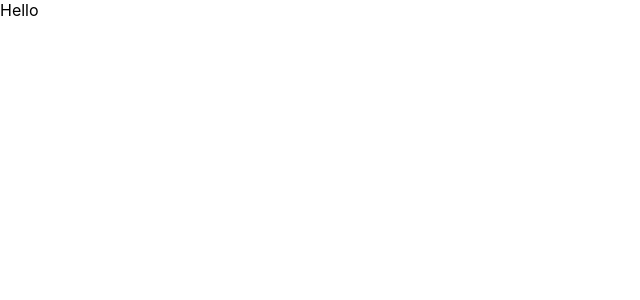
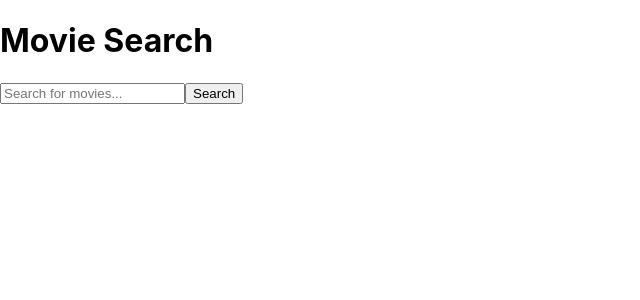
Before and after one commit to MiriamBin/Movie-Store-React-Spring-ex4, a React (Create React App) app in the folder movie-app/: page / in a window 1280 px wide. Shown: the top 300 px of the page, without its empty margins (0-640 px from the left). Built offline with nearby package versions, Linux system fonts and the light colour scheme.

Commit message:
fetch to TMDB

```diff
--- a/movie-app/src/App.js
+++ b/movie-app/src/App.js
@@ -1,11 +1,14 @@
+
 import React from 'react';
+import SearchPage from "./components/SearchPage";
+
 
 const App = () => {
-    return (
-        <div>
-Hello
-        </div>
-    );
+
+    return(
+        <SearchPage/>
+        );
+
 };
 
 export default App;
--- /dev/null
+++ b/movie-app/src/components/SearchPage.js
@@ -0,0 +1,41 @@
+import { useState } from "react";
+
+function SearchPage() {
+    const [searchQuery, setSearchQuery] = useState("");
+    const [movies, setMovies] = useState([]);
+
+    const API_KEY = "78d0428861881a4570bce56c00beab85";
+
+    const handleSubmit = async (event) => {
+        event.preventDefault();
+
+        fetch(
+            `https://api.themoviedb.org/3/search/movie?api_key=${API_KEY}&query=${searchQuery}&include_video=false`
+        )
+            .then((response) => response.json())
+            .then((response) => setMovies(response.results))
+            .catch((err) => console.error(err));
+    };
+
+    return (
+        <div>
+            <h1>Movie Search</h1>
+            <form onSubmit={handleSubmit}>
+                <input
+                    type="text"
+                    value={searchQuery}
+                    onChange={(event) => setSearchQuery(event.target.value)}
+                    placeholder="Search for movies..."
+                />
+                <button type="submit">Search</button>
+            </form>
+            <ul>
+                {movies.map((movie) => (
+                    <li key={movie.id}>{movie.title}</li>
+                ))}
+            </ul>
+        </div>
+    );
+}
+
+export default SearchPage;
```
